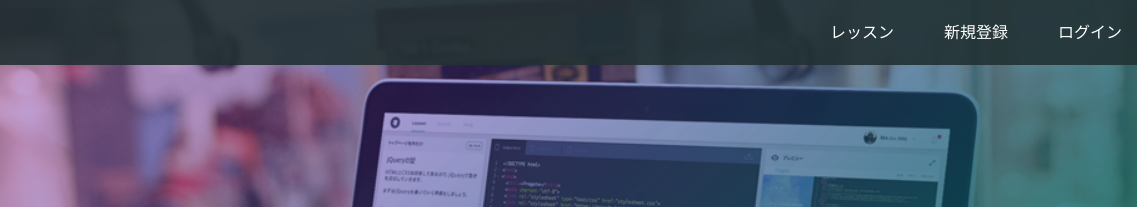
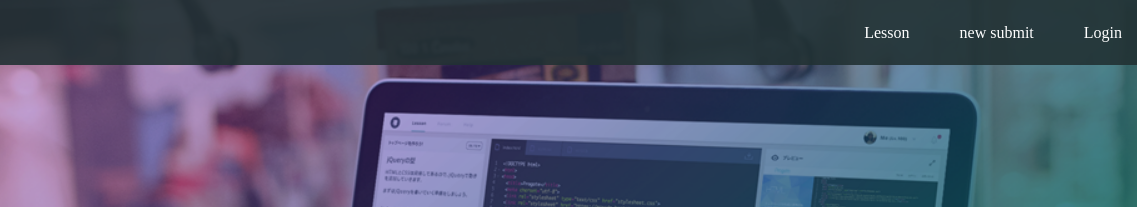
Before and after one commit to aha-skit/aha-skit, a plain HTML site: page index.html in a window 1280 px wide. Shown: the top 207 px of the page, 143-1280 px from the left. Drawn offline with Linux system fonts and the light colour scheme.

Commit message:
Update index.html

```diff
--- a/index.html
+++ b/index.html
@@ -15,9 +15,9 @@
       </div>
       <span class="fa fa-bars menu-icon"></span>
       <div class="header-right">
-        <a href="#">レッスン</a>
-        <a href="#">新規登録</a>
-        <a href="#" class="login">ログイン</a>
+        <a href="#">Lesson</a>
+        <a href="#">new submit</a>
+        <a href="#" class="login">Login</a>
       </div>
     </div>
   </header>
```
